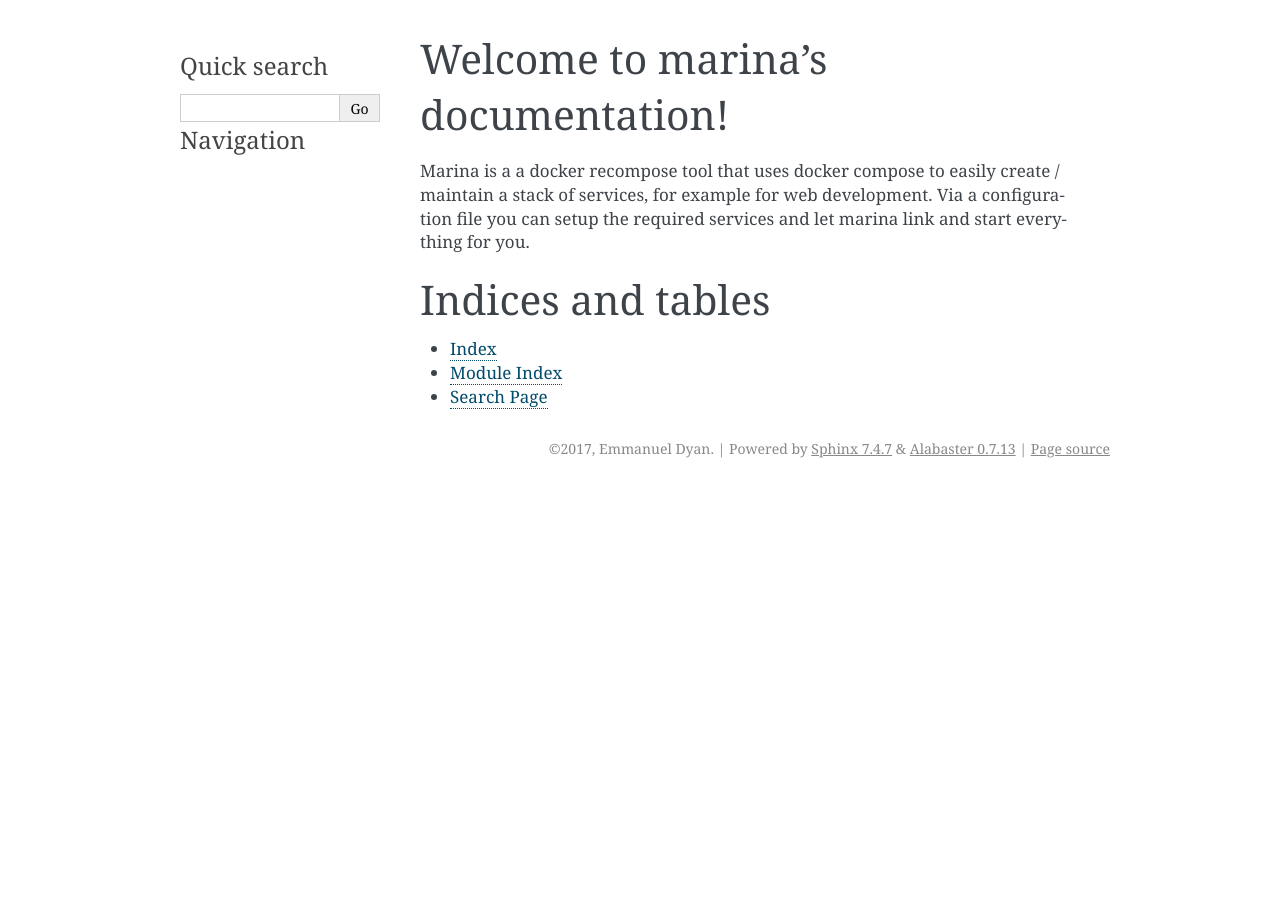
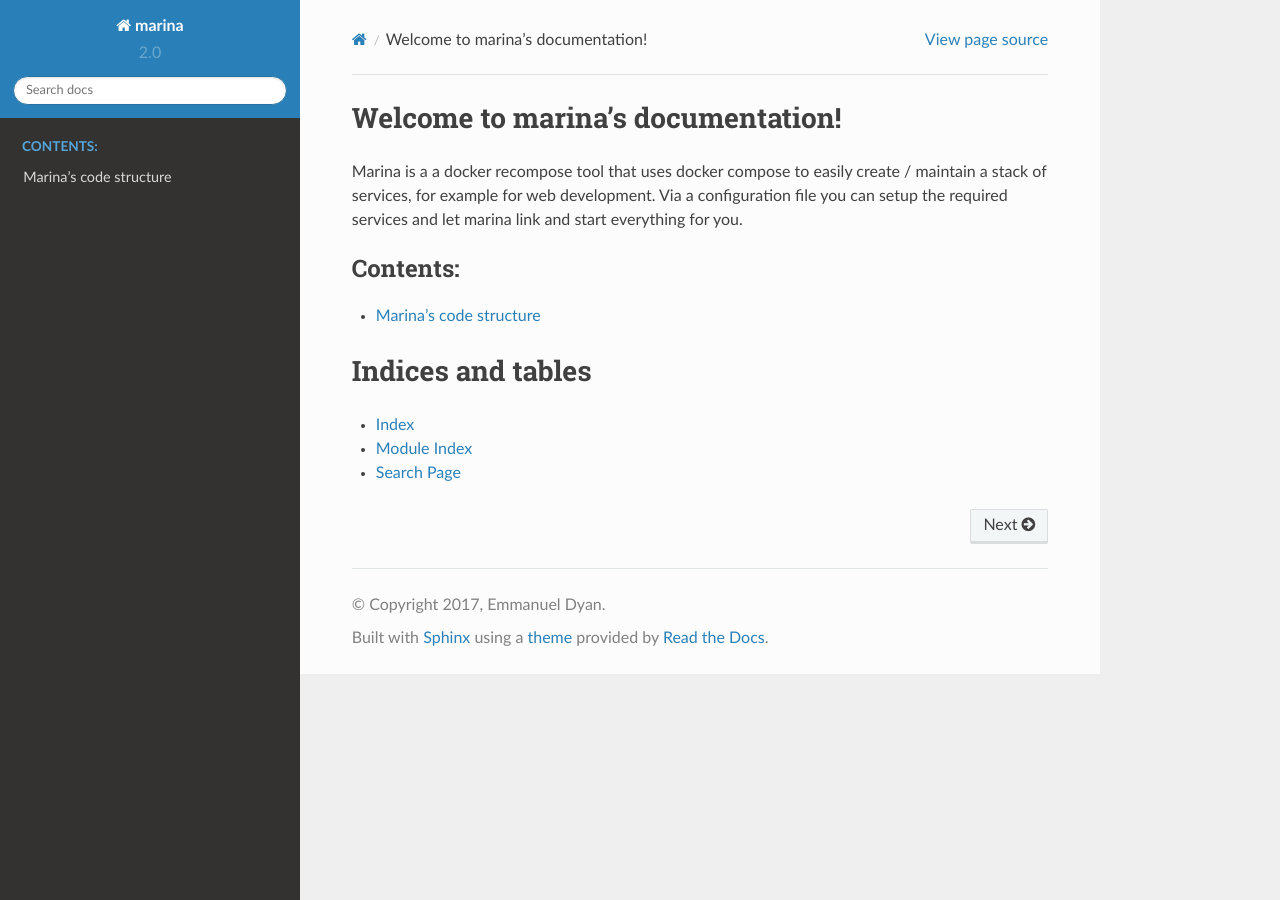
Before and after one commit to stakkr-org/stakkr, a Sphinx documentation site: the page built from docs/index.rst, in a window 1280 px wide. Built offline with Sphinx 7.4.7 and the Read the Docs theme 2.0.0, drawn with Linux system fonts in a browser that asks for light colours.

Commit message:
Right theme, few links

```diff
--- a/docs/conf.py
+++ b/docs/conf.py
@@ -18,6 +18,7 @@
 # documentation root, use os.path.abspath to make it absolute, like shown here.
 #
 import os
+import sphinx_rtd_theme
 import sys
 sys.path.insert(0, os.path.abspath('../lib'))
 
@@ -88,7 +89,7 @@ todo_include_todos = True
 # The theme to use for HTML and HTML Help pages.  See the documentation for
 # a list of builtin themes.
 #
-html_theme = 'alabaster'
+html_theme = 'sphinx_rtd_theme'
 
 # Theme options are theme-specific and customize the look and feel of a theme
 # further.  For a list of options available for each theme, see the
--- a/requirements-dev.txt
+++ b/requirements-dev.txt
@@ -1,2 +1,3 @@
 sphinx
 sphinx-autobuild
+sphinx-rtd-theme
```
Also changed, not shown: docs/code.rst (+6 -5 lines).
